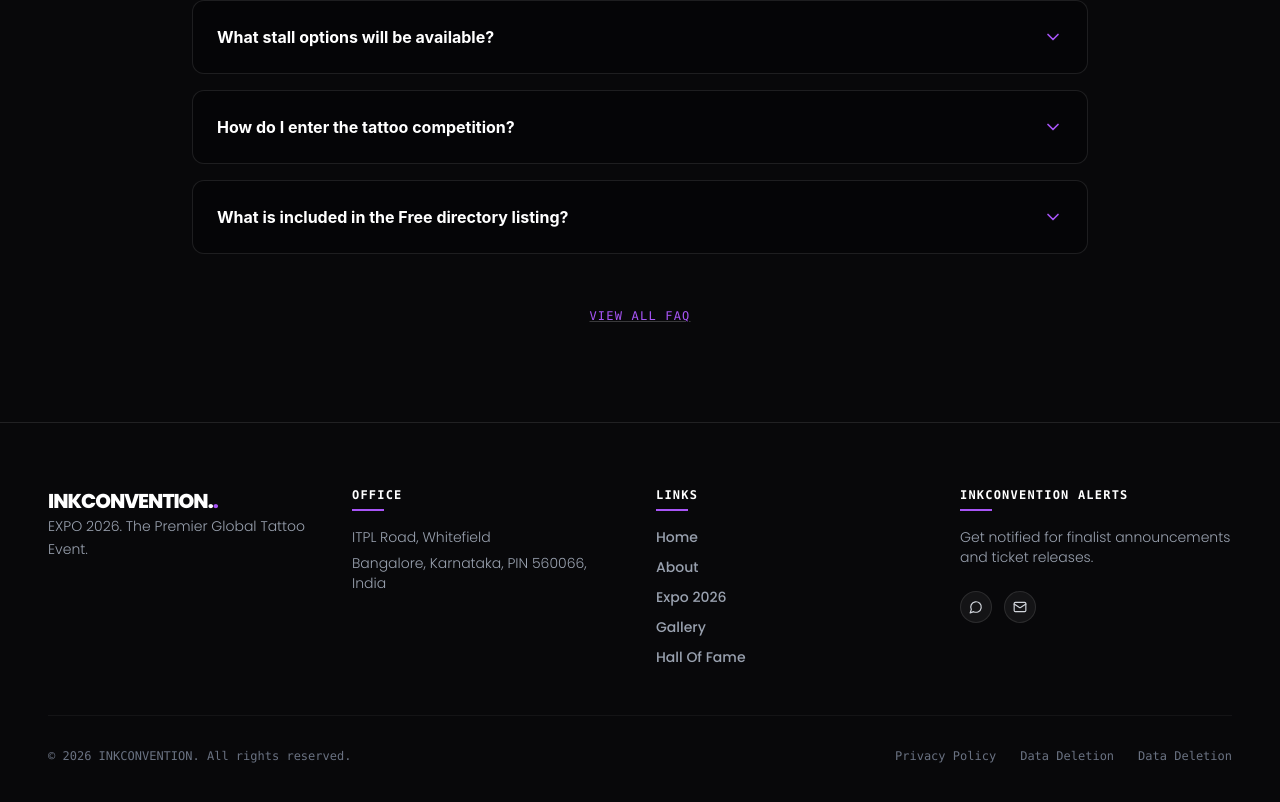
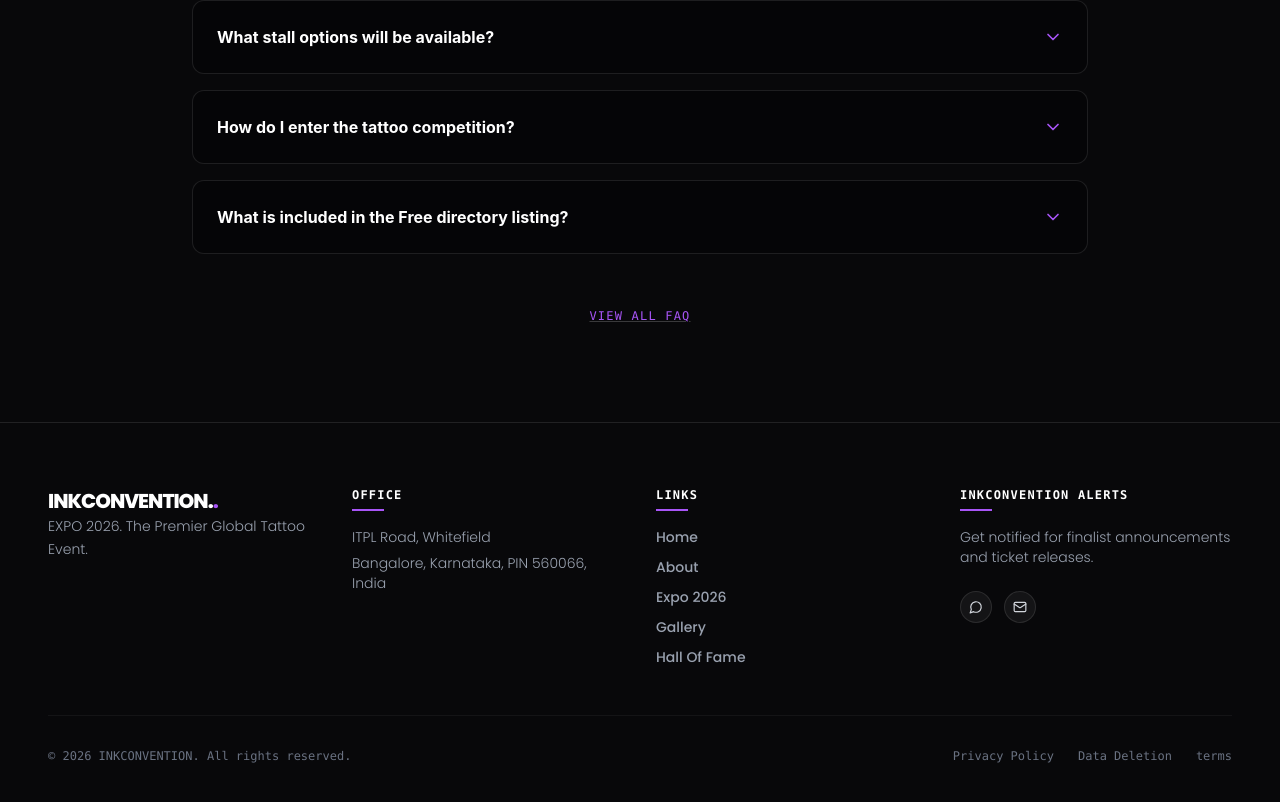
Before and after one commit to coolgiftsalways-arch/Ink_convention, a React (Vite) app in the folder frontend/: page / in a window 1280 px wide. Shown: the part 4193-4995 px from the top of the page. Built offline with nearby package versions, Linux system fonts and the light colour scheme; no server answers; a web font is replaced by a local one.

Commit message:
added footer

```diff
--- a/frontend/src/components/Footer.jsx
+++ b/frontend/src/components/Footer.jsx
@@ -188,10 +188,10 @@ function Footer() {
             </Link>
 
             <Link
-    to="/data-deletion"
+    to="/terms"
     className="hover:text-white transition-colors duration-300"
   >
-    Data Deletion
+    terms
   </Link>
 
           </div>
```
